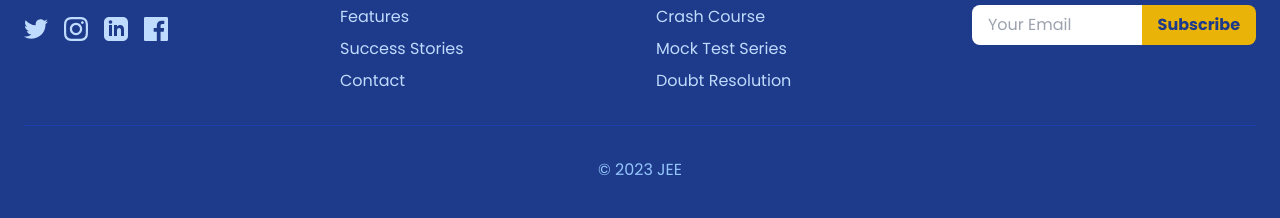
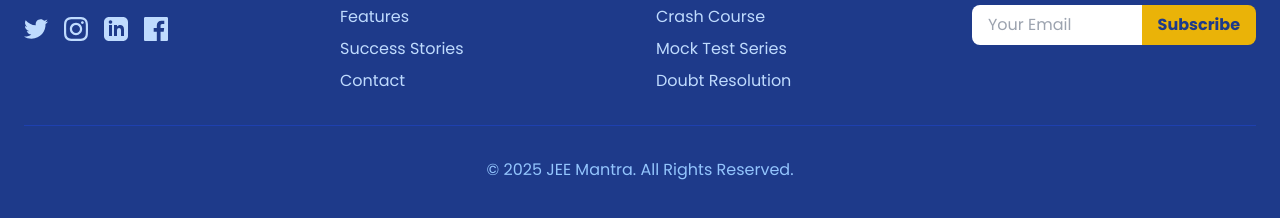
Before and after one commit to adarshshukla1-dev/JEE-Mantra, a plain HTML site: page index.html in a window 1280 px wide. Shown: the part 3985-4203 px from the top of the page. Drawn offline with nearby package versions, Linux system fonts and the light colour scheme.

Commit message:
Update index.html

```diff
--- a/index.html
+++ b/index.html
@@ -434,4 +434,4 @@
             </div>
 
             <div class="border-t border-blue-800 mt-8 pt-8 text-center text-blue-300">
-                <p>© 2023 JEE
+                <p>© 2025 JEE Mantra. All Rights Reserved.
```
